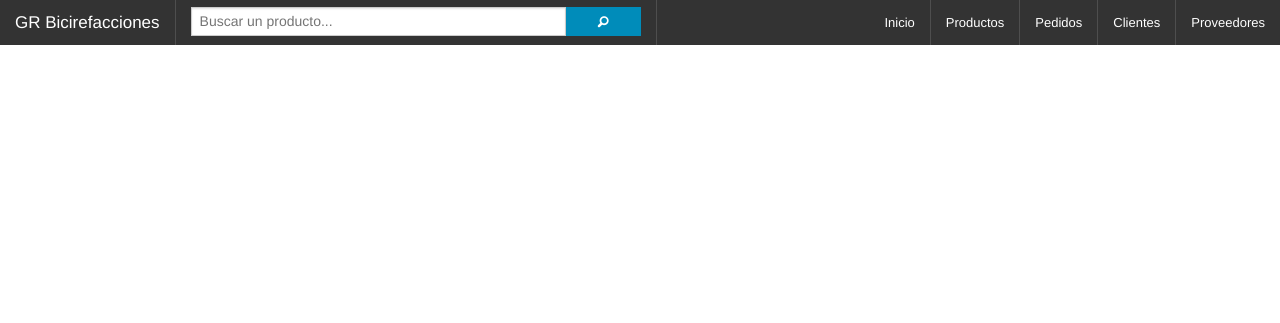
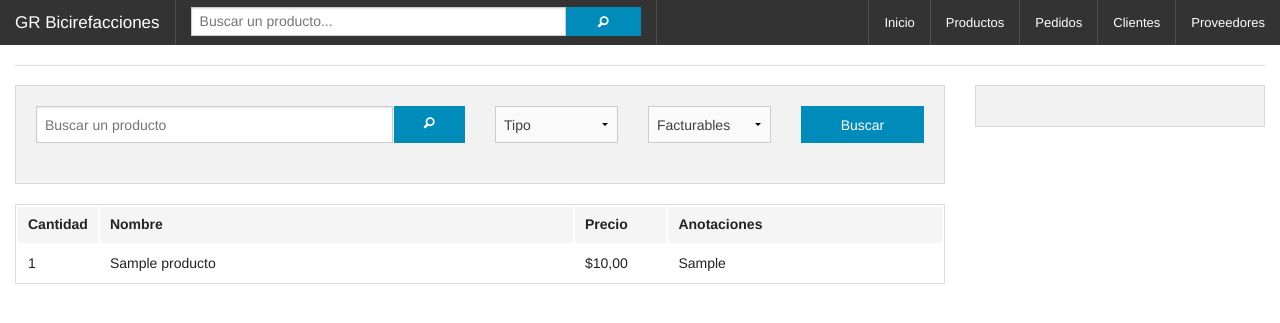
Before and after one commit to jimmylagp/GR-System, a Django app: template sellSystem/templates/productos.html in a window 1280 px wide. Shown: the top 323 px of the page. Run offline with Django 3.2, Linux system fonts and the light colour scheme; the template is opened without the code that fills it: values named after a table or form of the project are taken from there, others are empty; tables that the repository leaves empty hold one stand-in row (Sample ...).

Commit message:
Desarrollo de la sección productos.

```diff
--- a/grsystem/settings.py
+++ b/grsystem/settings.py
@@ -37,6 +37,7 @@ INSTALLED_APPS = (
     'django.contrib.sessions',
     'django.contrib.messages',
     'django.contrib.staticfiles',
+    'django.contrib.humanize',
     'sellSystem',
 )
 
@@ -78,7 +79,7 @@ TIME_ZONE = 'America/Mexico_City'
 
 USE_I18N = True
 
-USE_L10N = True
+USE_L10N = False
 
 USE_TZ = True
 
--- a/sellSystem/templates/base.html
+++ b/sellSystem/templates/base.html
@@ -47,6 +47,7 @@
 			<!-- Right Nav Section -->
 			<ul class="right">
 
+				<li class="divider"></li>
 				<li>
 					<a href="#">Inicio</a>
 				</li>
@@ -71,6 +72,10 @@
 		</section>
 	</nav>
 
+	<div class="row">
+		<div class="large-12 columns"><hr></div>
+	</div>
+
 	{% block content %}{% endblock %}
 
 	<script src="{{STATIC_URL}}js/vendor/jquery.js"></script>
--- a/sellSystem/templates/home.html
+++ b/sellSystem/templates/home.html
@@ -3,10 +3,6 @@
 {% block title %}{{ section.title }}{% endblock %}
 
 {% block content %}
-
-	<div class="row">
-		<div class="large-12 columns"><hr></div>
-	</div>
 
 	<div class="row">
 		<div class="large-9 columns">
@@ -24,7 +20,7 @@
 				</div>
 				<div class="large-3 columns">
 					<div class="panel">
-						<h4><a href="#" class="fi-list-thumbnails"> Productos</a></h4>
+						<h4><a href="/productos/" class="fi-list-thumbnails"> Productos</a></h4>
 					</div>
 				</div>
 				<div class="large-3 columns">
--- a/sellSystem/templates/productos.html
+++ b/sellSystem/templates/productos.html
@@ -1,11 +1,83 @@
 {% extends "base.html" %}
+{% load humanize %}
 
 {% block title %}Lista de productos{% endblock %}
 
 {% block content %}
 
 	<div class="row">
+		<div class="large-9 columns">
 
+			<div class="row">
+				<div class="large-12 columns">
+					<div class="panel">
+
+						<div class="row">
+							<div class="large-6 columns">
+								<div class="row collapse">
+									<div class="large-10 columns">
+										<input type="search" placeholder="Buscar un producto"></div>
+									<div class="large-2 columns">
+										<a href="#" class="button postfix fi-magnifying-glass"></a>
+									</div>
+								</div>
+							</div>
+							<div class="large-2 columns">
+								<select>
+									<option value="">Tipo</option>
+									<option value="starbuck">Starbuck</option>
+									<option value="hotdog">Hot Dog</option>
+									<option value="apollo">Apollo</option>
+								</select>
+							</div>
+							<div class="large-2 columns">
+								<select>
+									<option value="">Facturables</option>
+									<option value="starbuck">Starbuck</option>
+									<option value="hotdog">Hot Dog</option>
+									<option value="apollo">Apollo</option>
+								</select>
+							</div>
+							<div class="large-2 columns">
+								<button type="submit" class="button postfix">Buscar</button>
+							</div>
+						</div>
+
+					</div>
+				</div>
+			</div>
+
+			<div class="row">
+				<div class="large-12 columns">
+					<table>
+						<thead>
+							<tr>
+								<th width="8%">Cantidad</th>
+								<th width="52%">Nombre</th>
+								<th width="10%">Precio</th>
+								<th width="30%">Anotaciones</th>
+							</tr>
+						</thead>
+						<tbody>
+							{% for producto in object_list %}
+							<tr>
+								<td>{{ producto.cantidad }}</td>
+								<td>{{ producto.nombre }}</td>
+								<td>${{ producto.precio|intcomma }}</td>
+								<td>{{ producto.anotaciones }}</td>
+							</tr>
+							{% endfor %}
+						</tbody>
+					</table>
+				</div>
+			</div>
+
+		</div>
+		<div class="large-3 columns">
+			<div class="panel">
+
+			</div>
+		</div>
 	</div>
 
 {% endblock %}
--- a/sellSystem/urls.py
+++ b/sellSystem/urls.py
@@ -3,7 +3,7 @@ from .views import Home, Productos
 
 urlpatterns = patterns('',
 
-	url(r'^$', home.as_view(), name="index"),
-	url(r'^$productos/', productos.as_view(), name="productos"),
+	url(r'^$', Home.as_view(), name="home"),
+	url(r'^productos/$', Productos.as_view(), name="productos"),
 
 )
--- a/sellSystem/views.py
+++ b/sellSystem/views.py
@@ -10,4 +10,7 @@ class Home(ListView):
 	queryset = Producto.objects.filter(cantidad__lte=F('reserva'))
 
 
-class Productos
+class Productos(ListView):
+	template_name = 'productos.html'
+
+	queryset = Producto.objects.all()
```
